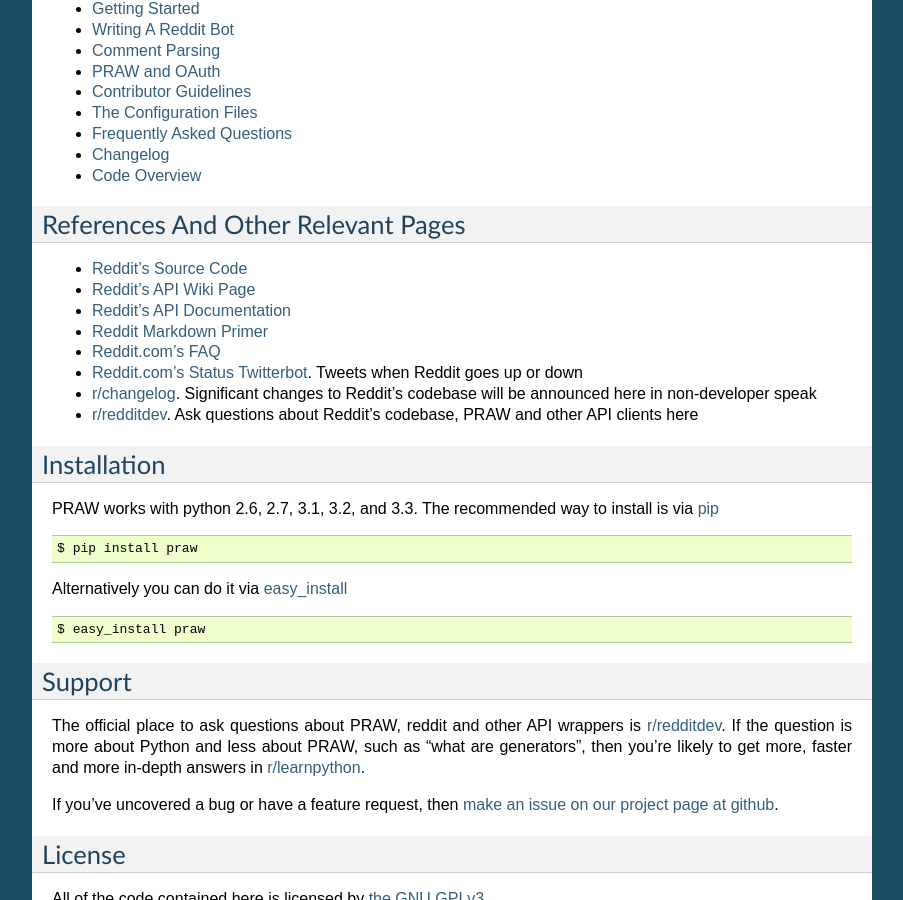
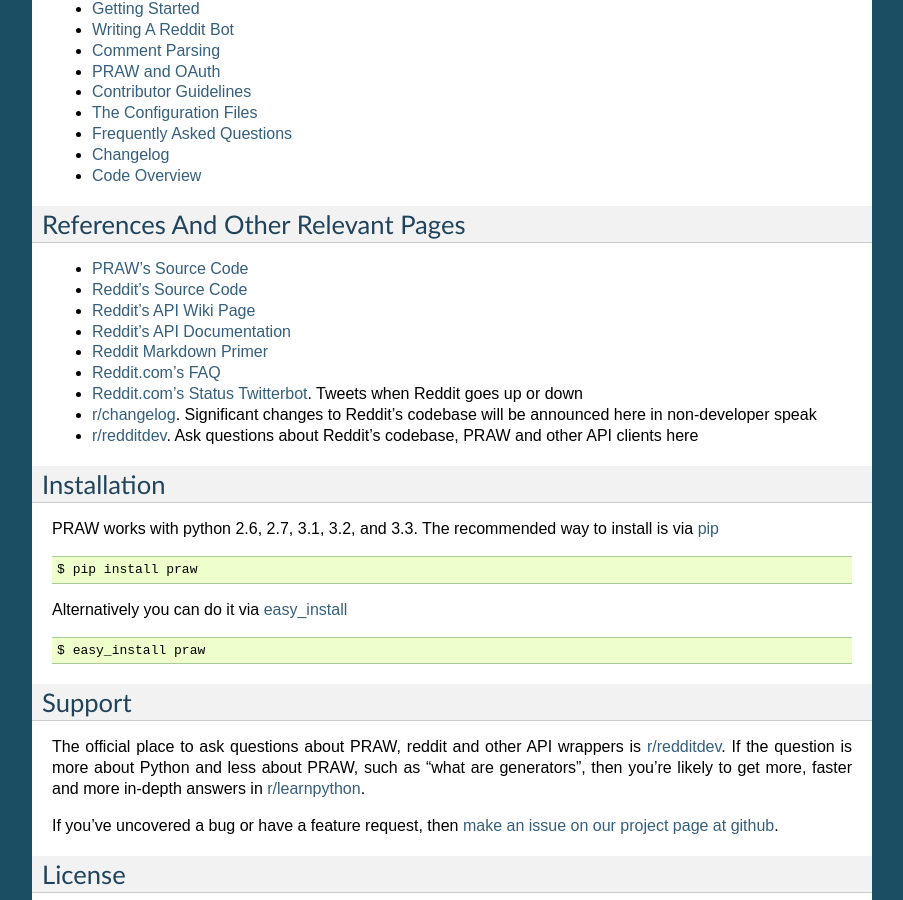
Before and after one commit to praw-dev/praw, a Sphinx documentation site: the page built from docs/index.rst, in a window 1280 px wide and 900 px high, scrolled down 553 px. Shown: the whole window, without its empty margins (198-1101 px from the left). Built offline with Sphinx 7.4.7, drawn with Linux system fonts in a browser that asks for light colours.

Commit message:
Add link to sourcecode in References

```diff
--- a/docs/index.rst
+++ b/docs/index.rst
@@ -26,6 +26,7 @@ Content Pages
 References And Other Relevant Pages
 -----------------------------------
 
+* `PRAW's Source Code <https://github.com/praw-dev/praw>`_
 * `Reddit's Source Code <https://github.com/reddit/reddit>`_
 * `Reddit's API Wiki Page <https://github.com/reddit/reddit/wiki/API>`_
 * `Reddit's API Documentation <http://www.reddit.com/dev/api>`_
```
